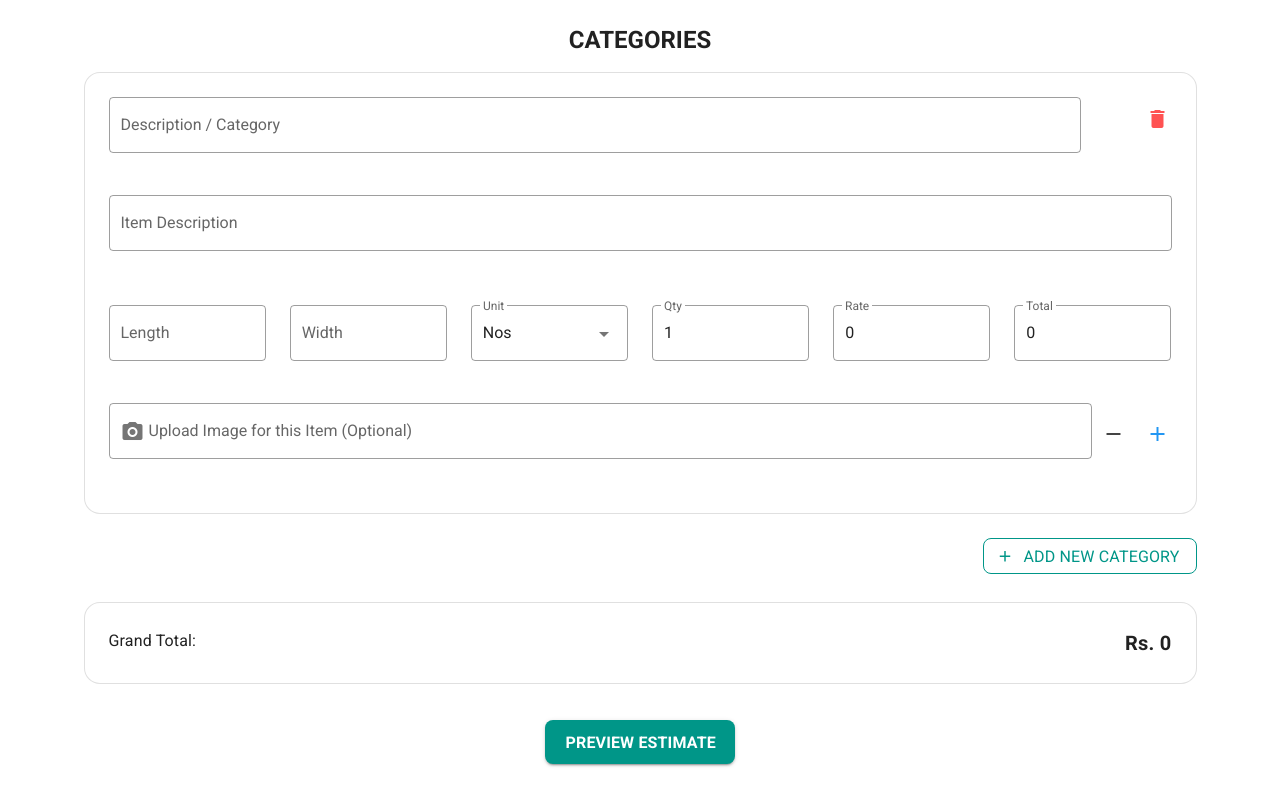
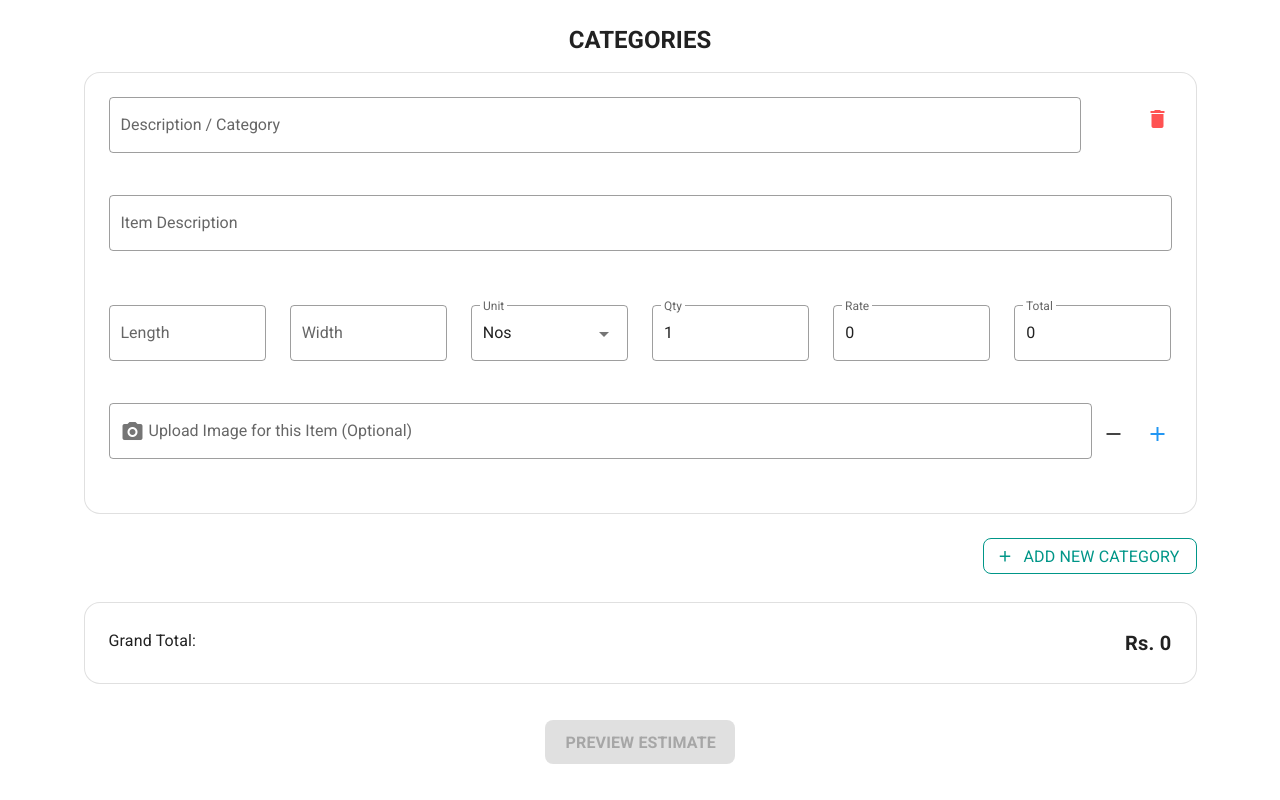
Before and after one commit to Vijayramesh26/quotation, a Vue app: page / in a window 1280 px wide. Shown: the part 561-1361 px from the top of the page. Built offline with nearby package versions, Linux system fonts and the light colour scheme.

Commit message:
fix : added new condition for button logic and units if we use nos. means it calculates area * price * qty else qty * price

```diff
--- a/src/components/EstimateForm.vue
+++ b/src/components/EstimateForm.vue
@@ -1,13 +1,13 @@
 <template>
   <v-container>
-    <v-card class="pa-6  elevation-0">
+    <v-card class="pa-6 elevation-0">
       <v-card-title
         class="text-body-1 font-weight-bold text-md-h5 text-center d-flex align-center justify-center"
       >
         HEADER INFO
       </v-card-title>
       <v-form ref="form" v-model="valid">
-        <v-card class=" pa-6 rounded-xl  " outlined>
+        <v-card class="pa-6 rounded-xl" outlined>
           <v-row>
             <v-col cols="12" md="6">
               <v-text-field
@@ -76,14 +76,14 @@
         </v-card>
         <v-divider class="my-6"></v-divider>
         <v-card-subtitle
-          class="text-body-1 font-weight-bold text-md-h5 text-center d-flex align-center justify-center "
+          class="text-body-1 font-weight-bold text-md-h5 text-center d-flex align-center justify-center"
           >CATEGORIES</v-card-subtitle
         >
 
         <v-card
           v-for="(category, categoryIndex) in estimate.categories"
           :key="categoryIndex"
-          class="mb-6 pa-6 rounded-xl  "
+          class="mb-6 pa-6 rounded-xl"
           outlined
         >
           <v-row>
@@ -92,7 +92,6 @@
                 v-model="category.name"
                 label="Description / Category"
                 outlined
-
               ></v-text-field>
             </v-col>
             <v-col cols="2" md="1" class="d-flex align-start justify-end">
@@ -119,7 +118,6 @@
                   v-model="item.description"
                   label="Item Description"
                   outlined
-
                 ></v-text-field>
               </v-col>
             </v-row>
@@ -130,7 +128,6 @@
                   label="Length"
                   type="number"
                   outlined
-
                   @input="calculateItemTotal(categoryIndex, itemIndex)"
                 ></v-text-field>
               </v-col>
@@ -140,7 +137,6 @@
                   label="Width"
                   type="number"
                   outlined
-
                   @input="calculateItemTotal(categoryIndex, itemIndex)"
                 ></v-text-field>
               </v-col>
@@ -150,7 +146,7 @@
                   :items="unitOptions"
                   label="Unit"
                   outlined
-
+                  @input="calculateItemTotal(categoryIndex, itemIndex)"
                 ></v-select>
               </v-col>
               <v-col cols="6" md="2">
@@ -159,7 +155,6 @@
                   label="Qty"
                   type="number"
                   outlined
-
                   @input="calculateItemTotal(categoryIndex, itemIndex)"
                 ></v-text-field>
               </v-col>
@@ -169,7 +164,6 @@
                   label="Rate"
                   type="number"
                   outlined
-
                   @input="calculateItemTotal(categoryIndex, itemIndex)"
                 ></v-text-field>
               </v-col>
@@ -178,7 +172,6 @@
                   :value="item.total"
                   label="Total"
                   outlined
-
                   readonly
                 ></v-text-field>
               </v-col>
@@ -218,20 +211,24 @@
 
         <v-row class="mb-4">
           <v-col cols="12" class="text-end">
-            <v-btn color="teal" outlined @click="addCategory" class="rounded-lg text-body-2 text-md-subtitle-1">
+            <v-btn
+              color="teal"
+              outlined
+              @click="addCategory"
+              class="rounded-lg text-body-2 text-md-subtitle-1"
+            >
               <v-icon left>mdi-plus</v-icon>
               Add New Category
             </v-btn>
           </v-col>
         </v-row>
 
-        <v-card class="pa-6 rounded-xl " outlined>
-        <v-row>
-          <v-col cols="5" >
-              <div class="text-body-2 text-md-subtitle-1 ">Grand Total:
-              </div>
-          </v-col>
-          <v-col cols="7" class="text-right">
+        <v-card class="pa-6 rounded-xl" outlined>
+          <v-row>
+            <v-col cols="5">
+              <div class="text-body-2 text-md-subtitle-1">Grand Total:</div>
+            </v-col>
+            <v-col cols="7" class="text-right">
               <div class="text-subtitle-2 text-md-h6 font-weight-bold">
                 Rs. {{ grandTotal.toLocaleString() }}
               </div>
@@ -246,7 +243,7 @@
               class="white--text rounded-lg text-body-2 text-md-subtitle-1 font-weight-bold"
               large
               @click="previewEstimate"
-              :disabled="!valid"
+              :disabled="isButtonDisabled"
             >
               Preview Estimate
             </v-btn>
@@ -297,6 +294,34 @@ export default {
         );
         return sum + categoryTotal;
       }, 0);
+    },
+    isButtonDisabled() {
+      // 1️⃣ Header validation
+      if (
+        !this.estimate.date ||
+        // !this.estimate.companyName ||
+        !this.estimate.siteName
+        // || !this.estimate.purpose ||
+        // !this.estimate.personName
+      ) {
+        return true;
+      }
+
+      // 2️⃣ Categories + Items validation
+      return this.estimate.categories.some((category) => {
+        // category name required
+        if (!category.name) return true;
+
+        // items validation
+        return category.items.some((item) => {
+          return (
+            // !item.description ||
+            // item.quantity <= 0 ||
+            item.rate <= 0 ||
+            item.total <= 0
+          );
+        });
+      });
     },
   },
   methods: {
@@ -357,7 +382,7 @@ export default {
       let unitPrice;
       let totalValue;
 
-      if (hasDimensions) {
+      if (hasDimensions && item.unit === "Nos") {
         const area = parseFloat(item.length) * parseFloat(item.width);
         item.type = area.toFixed(2);
         unitPrice = area * rate;
--- a/src/components/EstimatePreview.vue
+++ b/src/components/EstimatePreview.vue
@@ -42,10 +42,10 @@
             {{ localEstimate.purpose }}
           </div>
 
-          <div class="calculation-info">
+          <!-- <div class="calculation-info">
             *Calculations: Total = (Sq.ft x Qty x Rate) or (Qty x Rate) for
             Sq.ft Item*
-          </div>
+          </div> -->
 
           <div class="estimate-table">
             <table>
--- a/src/views/Home.vue
+++ b/src/views/Home.vue
@@ -1,8 +1,8 @@
 <template>
   <v-app>
     <v-app-bar app dark color="teal ">
-      <v-toolbar-title class="text-body-1 font-weight-bold "
-        > ESTIMATION GENERATOR
+      <v-toolbar-title class="text-body-1 font-weight-bold">
+        ESTIMATION GENERATOR
       </v-toolbar-title>
       <v-spacer></v-spacer>
       <v-btn v-if="currentView === 'preview'" text @click="goBackToForm">
```
